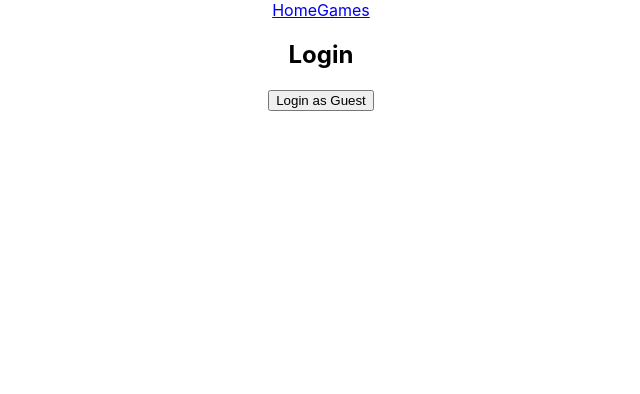
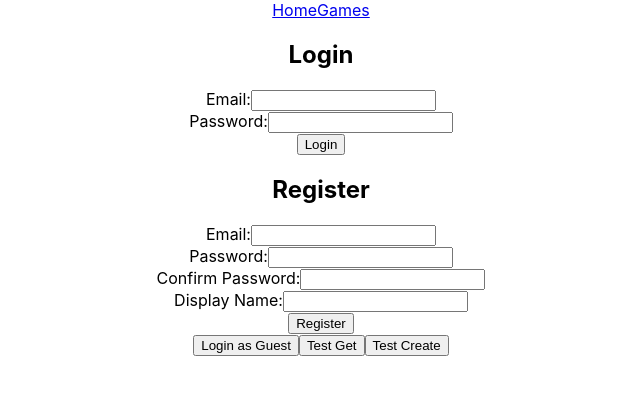
Before and after one commit to TylerNW3994/TriviaCasino, a React (Create React App) app in the folder trivia-casino/: page /login in a window 1280 px wide. Shown: the top 394 px of the page, without its empty margins (319-959 px from the left). Built offline with nearby package versions, Linux system fonts and the light colour scheme.

Commit message:
test form use

```diff
--- a/trivia-casino/src/components/Login.js
+++ b/trivia-casino/src/components/Login.js
@@ -1,8 +1,14 @@
-import React from 'react';
+import { useState } from 'react';
 import { useUser } from './UserProvider';
 import { useNavigate } from 'react-router-dom';
 
 const Login = () => {
+    const [email, setEmail] = useState('');
+    const [password, setPassword] = useState('');
+    const [registerEmail, setRegisterEmail] = useState('');
+    const [registerPassword, setRegisterPassword] = useState('');
+    const [registerConfirmPassword, setRegisterConfirmPassword] = useState('');
+    const [registerDisplayName, setRegisterDisplayName] = useState('');
     const { login } = useUser();
     const navigate = useNavigate();
 
@@ -25,10 +31,105 @@ const Login = () => {
         navigate('/Games');
     }
 
+    async function testLaravelGet(email) {
+        console.log('getting res');
+        const res = await fetch(`http://localhost:8000/api/player/getUser/${email}`);
+        console.log('getting data');
+        const data = await res.json();
+
+        console.log(data);
+    }
+
+    async function testLaravelCreate(userId, displayName) {
+        const res = await fetch(`http://localhost:8000/api/player/createPlayer`, {
+            method: 'POST',
+            headers: {
+            'Content-Type': 'application/json',
+            },
+            body: JSON.stringify({
+            user_id: userId,
+            display_name: displayName,
+            }),
+        });
+
+        const data = await res.json();
+        console.log(data);
+    }
+
     return (
         <div>
-            <h2>Login</h2>
+            <div className="row">
+                <div className="col-md-6">
+                    <h2>Login</h2>
+                    <form>
+                    <label>
+                        Email:
+                        <input
+                        type="email"
+                        value={email}
+                        onChange={(e) => setEmail(e.target.value)}
+                        />
+                    </label>
+                    <br />
+                    <label>
+                        Password:
+                        <input
+                        type="password"
+                        value={password}
+                        onChange={(e) => setPassword(e.target.value)}
+                        />
+                    </label>
+                    <br />
+                    <button type="submit">Login</button>
+                    </form>
+                </div>
+                <div className="col-md-6">
+                    <h2>Register</h2>
+                    <form>
+                    <label>
+                        Email:
+                        <input
+                        type="email"
+                        value={registerEmail}
+                        onChange={(e) => setRegisterEmail(e.target.value)}
+                        />
+                    </label>
+                    <br />
+                    <label>
+                        Password:
+                        <input
+                        type="password"
+                        value={registerPassword}
+                        onChange={(e) => setRegisterPassword(e.target.value)}
+                        />
+                    </label>
+                    <br />
+                    <label>
+                        Confirm Password:
+                        <input
+                        type="password"
+                        value={registerConfirmPassword}
+                        onChange={(e) => setRegisterConfirmPassword(e.target.value)}
+                        />
+                    </label>
+                    <br />
+                    <label>
+                        Display Name:
+                        <input
+                        type="text"
+                        value={registerDisplayName}
+                        onChange={(e) => setRegisterDisplayName(e.target.value)}
+                        />
+                    </label>
+                    <br />
+                    <button type="submit">Register</button>
+                    </form>
+                </div>
+            </div>
+
             <button onClick={ loginAsGuest }>Login as Guest</button>
+            <button onClick={ () => testLaravelGet(email) }>Test Get</button>
+            <button onClick={ testLaravelCreate }>Test Create</button>
         </div>
     );
 };
```
